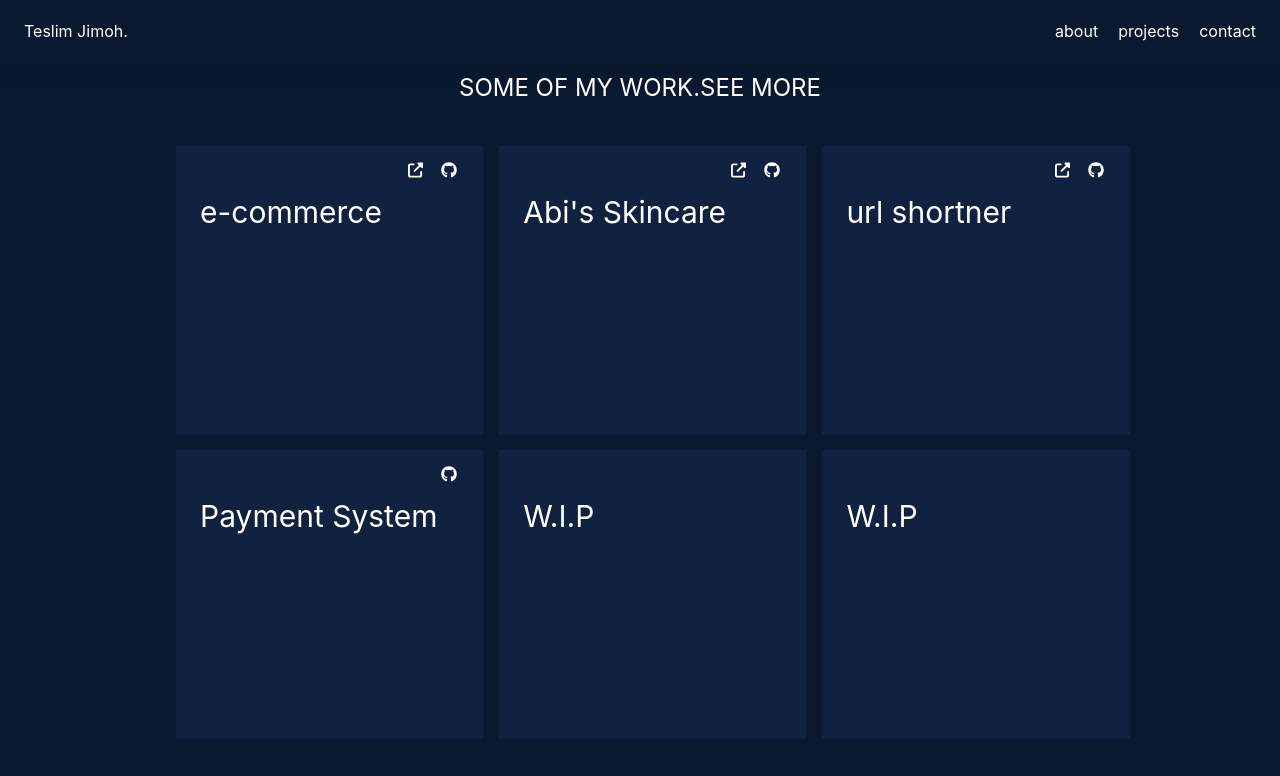
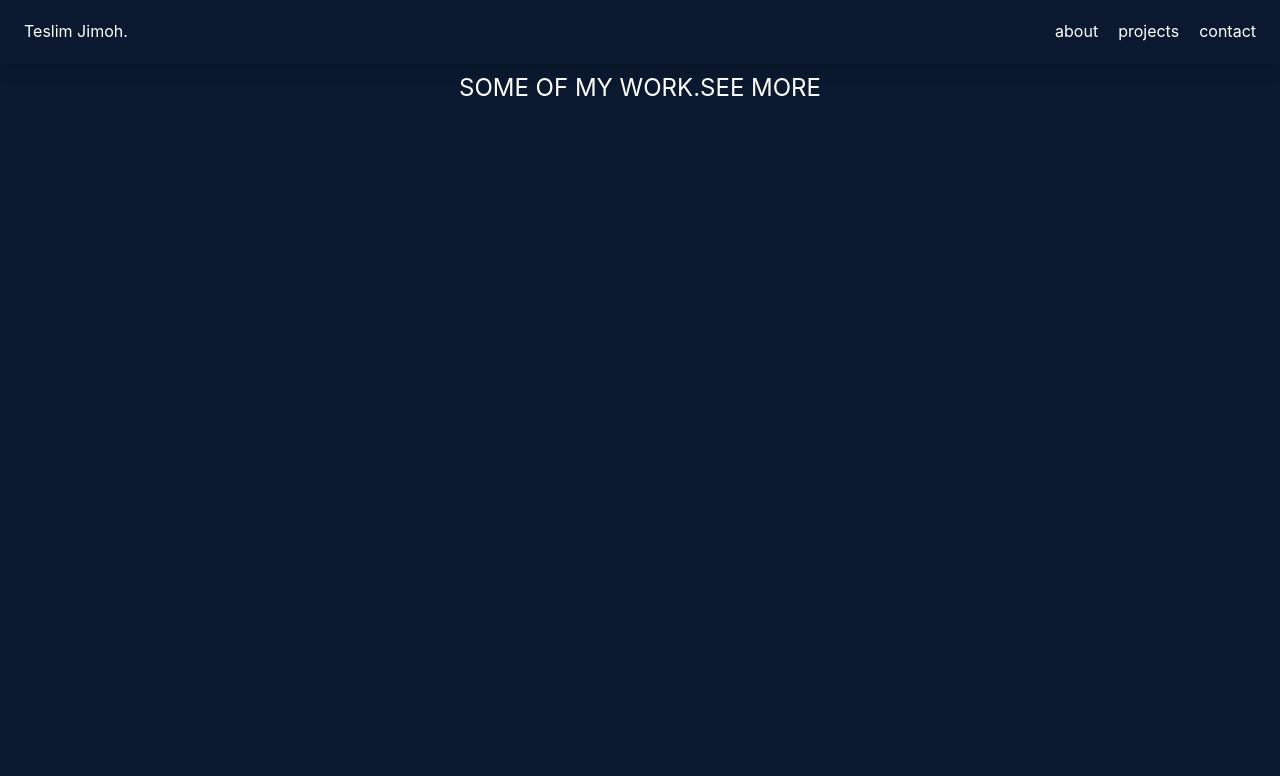
Before and after one commit to Moyowaaaa/Teslim-Jimoh, a Next.js app: page /projects in a window 1280 px wide. Shown: the top 776 px of the page. Built offline with nearby package versions, Linux system fonts and the light colour scheme.

Commit message:
to test stagger

```diff
--- a/components/ProjectCard.js
+++ b/components/ProjectCard.js
@@ -1,9 +1,25 @@
-import React from 'react'
+import React, { useEffect } from 'react'
 import { faGithub} from '@fortawesome/free-brands-svg-icons'
 import {  faExternalLinkAlt} from '@fortawesome/free-solid-svg-icons'
 import { FontAwesomeIcon } from '@fortawesome/react-fontawesome'
+import {gsap} from 'gsap';
+
+
 
 const ProjectCard = ({work}) => {
+  const tl = gsap
+
+  useEffect(() => {
+    tl.from(".projects",{
+      stagger:1.5,
+      y:1200,
+      duration:2,
+      delay:1.5,
+      ease:"power3.out",
+      rotation:240,
+      opacity:'0'
+  })
+  },[])
 
 
 
@@ -12,7 +28,7 @@ const ProjectCard = ({work}) => {
 
 
 
-    <div className='w-full bg-[#112240] lg:w-[30%] mt-4 lg:ml-4 h-[18rem] hover:text-[#46b1a0] px-6 shadow-sm shadow-[#112240]'>
+    <div className='projects w-full bg-[#112240] lg:w-[30%] mt-4 lg:ml-4 h-[18rem] hover:text-[#46b1a0] px-6 shadow-sm shadow-[#112240]'>
     <div className='h-1/6  bottom-0 w-full flex items-center gap-4 justify-end'>
             <a href={work.view} target="_blank" rel="noreferrer">
             <FontAwesomeIcon icon={faExternalLinkAlt} width={15} className={`hover:text-[#46b1a0] ${work.view.length === 0 ? "hidden" : "flex"} `} />
--- a/pages/projects.js
+++ b/pages/projects.js
@@ -81,7 +81,7 @@ const works = [
 
       <MobileNav  />
 
-      <div className='w-full  pt-[4rem] h-screen'>
+      <div className='w-full overflow-y-hidden pt-[4rem] h-screen'>
       <h2 className="text-white text-2xl cursor-pointer text-center py-2">SOME OF MY WORK.
       <a href='https://github.com/teslim191' target="_blank" rel="noreferrer" >
       <span className='link hover:text-[#46b1a0]'>SEE MORE </span></a>  </h2>
```
